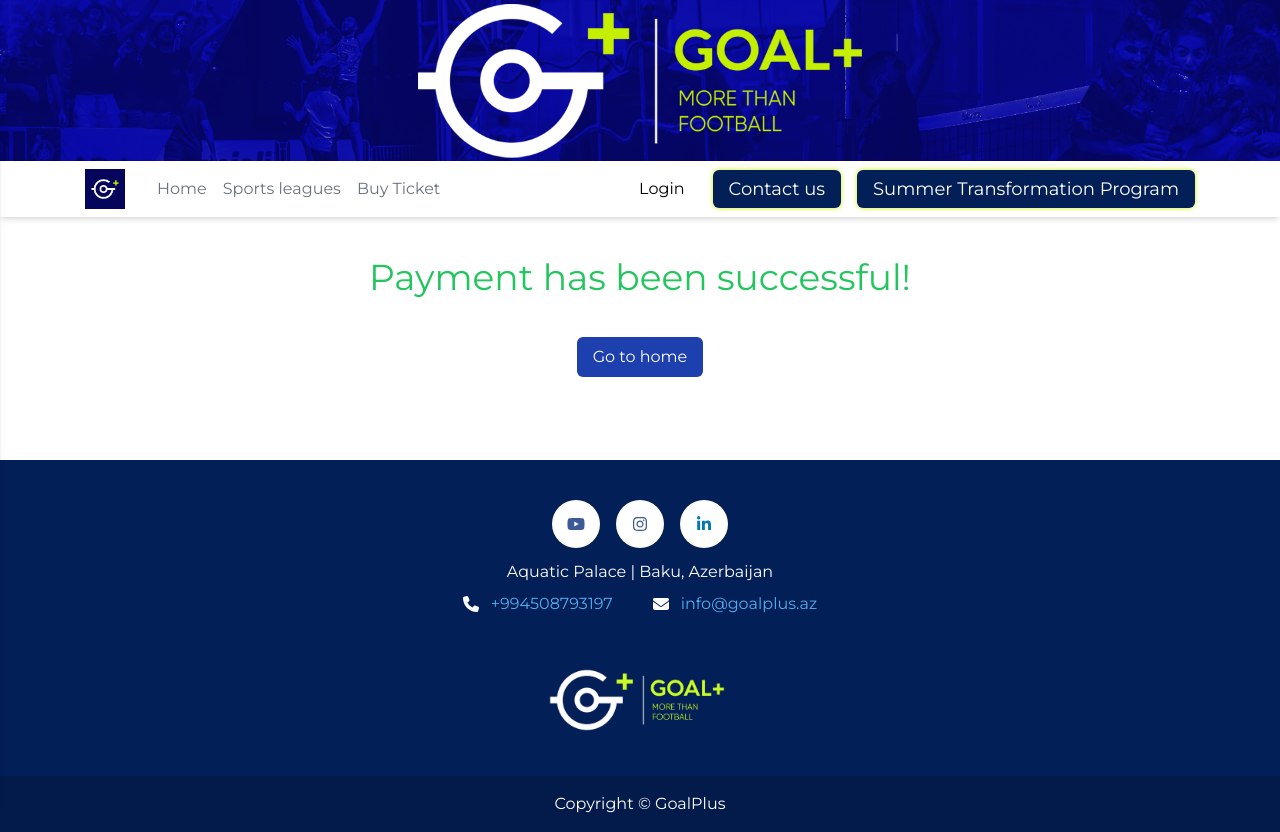
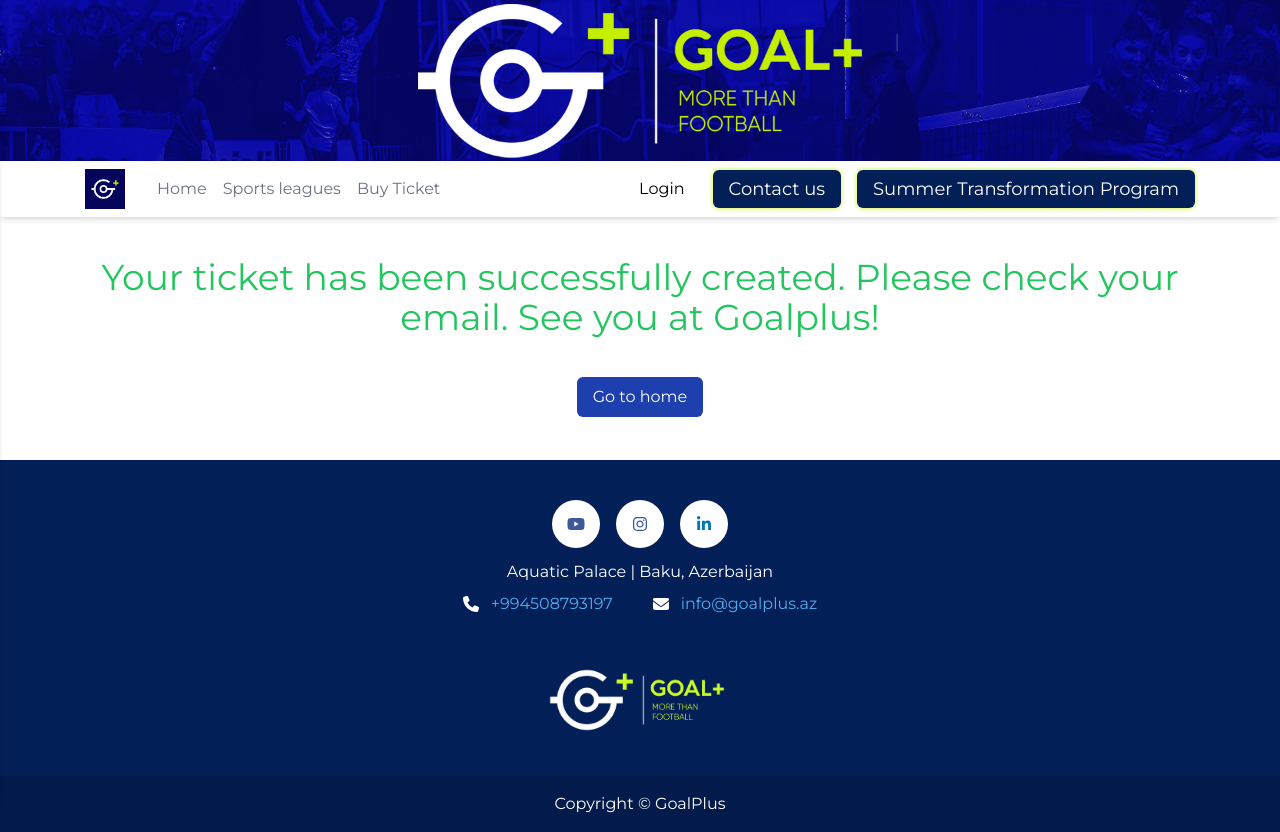
Before and after one commit to nasirmovlamov/goalplus, a Next.js app: page /payment/success in a window 1280 px wide. Built offline with nearby package versions, Linux system fonts and the light colour scheme.

Commit message:
feat: ticket payment page text

```diff
--- a/src/pages/payment/success.tsx
+++ b/src/pages/payment/success.tsx
@@ -7,7 +7,8 @@
   return (
     <div className="mx-auto max-w-[1140px] flex flex-col items-center">
       <h1 className="text-4xl text-center text-green-500 mt-10">
-        Payment has been successful!
+        Your ticket has been successfully created. Please check your email. See
+        you at Goalplus!
       </h1>
       <Link
         href="/"
```
